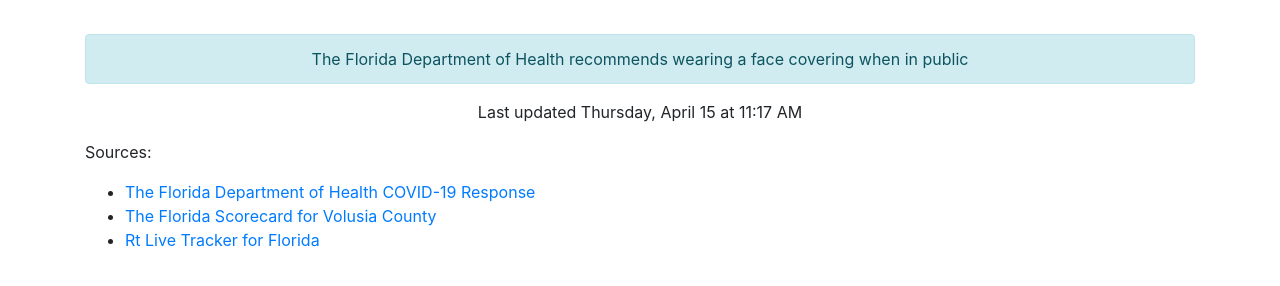
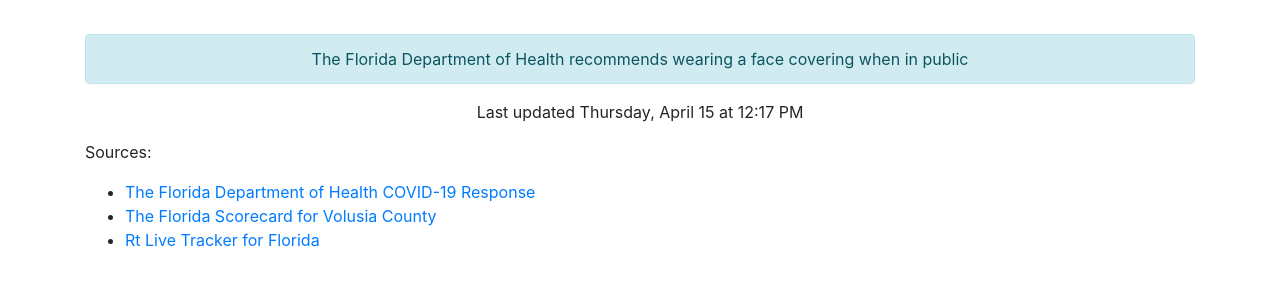
Before and after one commit to thinkjson/timeforchurch, a Jekyll site: the page built from index.md, in a window 1280 px wide. Shown: the part 544-830 px from the top of the page. Built offline with Jekyll 4.4.1, drawn with Linux system fonts in a browser that asks for light colours; our own code applies the rules of GitHub Pages for plain Markdown files.

Commit message:
Updating data

```diff
--- a/_includes/data.html
+++ b/_includes/data.html
@@ -10,4 +10,4 @@
     <div class="outcome text-success">YES</div>
     <div class="alert alert-info" role="alert">The Florida Department of Health recommends wearing a face covering when in public</div>
 
-    <p>Last updated Thursday, April 15 at 11:17 AM</p>
+    <p>Last updated Thursday, April 15 at 12:17 PM</p>
```
